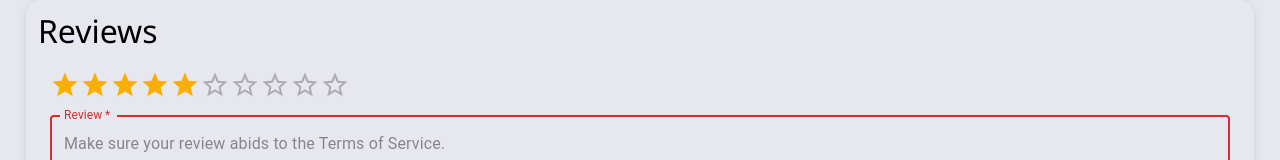
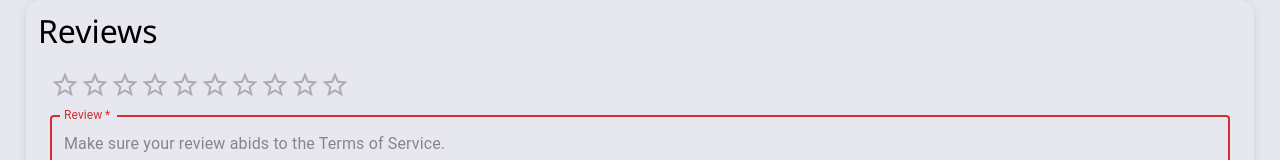
Before and after one commit to jcveli/critix, a React (Create React App) app in the folder client/: page /detail/1 in a window 1280 px wide. Shown: the part 560-720 px from the top of the page. Built offline with nearby package versions, Linux system fonts and the light colour scheme; no server answers; a web font is replaced by a local one.

Commit message:
netlify redirect fix

```diff
--- a/client/src/components/review/review.component.jsx
+++ b/client/src/components/review/review.component.jsx
@@ -14,7 +14,7 @@ const Review = () => {
     return(
         <div className='review-container'>
             <Form action="" method="POST" noValidate className='form-container'>
-                <Rating className='star-rating' size='large' named="10-star-rating" defaultValue={5} max={10} />
+                <Rating className='star-rating' size='large' named="10-star-rating"  max={10} />
 
                 <div className='text-field'>
                     <TextField
```
Also changed, not shown: 1 other file (tests, documents, lock files or other folders).
